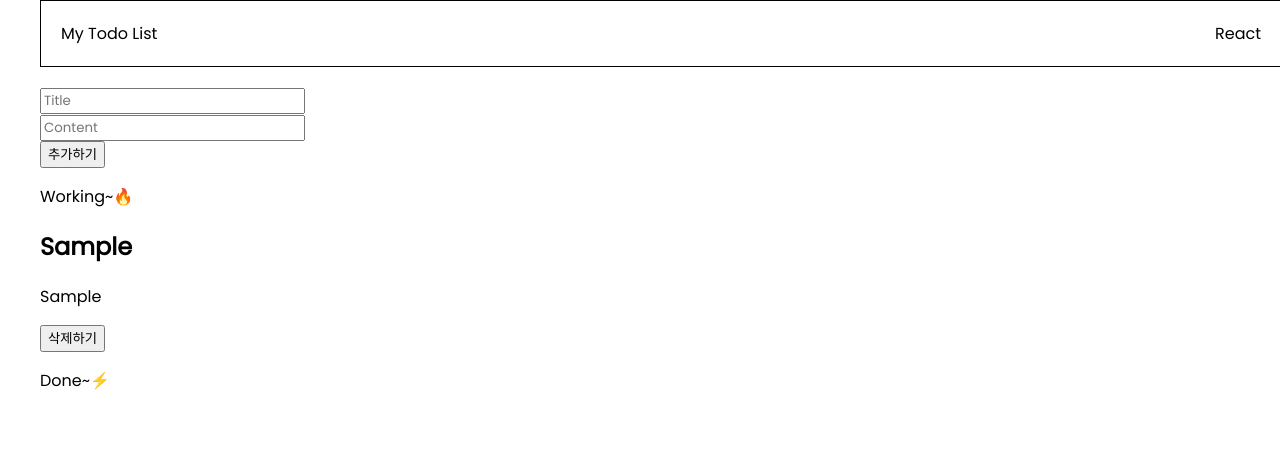
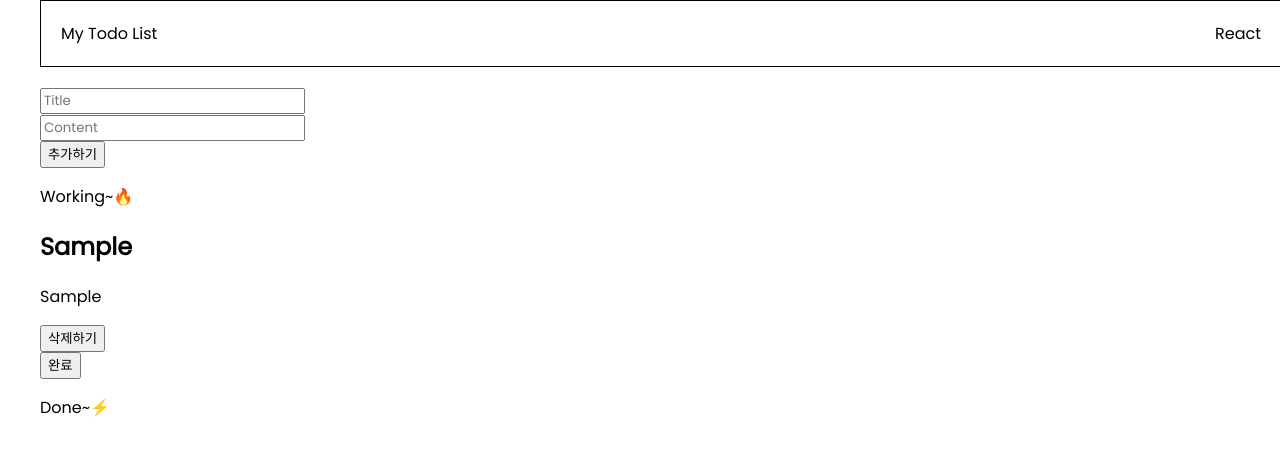
Before and after one commit to tube-jeonghoon/todolist, a React (Create React App) app: page / in a window 1280 px wide. Both pictures are taken after typing "Sample", "Sample" into the empty fields and a click on the button "추가하기". Shown: the top 454 px of the page. Built offline with nearby package versions, Linux system fonts and the light colour scheme.

Commit message:
완료, 취소 버튼 및 기능 구현 완료
- clickDoneButton, clickCancelButton 함수 구현 완료
- 기능이 같으므로 나중에 합쳐야 됌

```diff
--- a/src/App.jsx
+++ b/src/App.jsx
@@ -57,13 +57,13 @@ const App = () => {
 
   // -------------- 완료 버튼 --------------
   const clickDoneButton = (id) => {
-    const newTodos = todos.map((todo) => {
+    const newTodo = todos.map((todo) => {
       if (todo.id === id) {
-        return { ...todo, isDone: false };
+        return { ...todo, isDone: true };
       }
       return todo;
     });
-    setTodos(newTodos);
+    setTodos(newTodo);
   };
 
   // -------------- 취소 버튼 --------------
@@ -138,16 +138,53 @@ const App = () => {
                         삭제하기
                       </button>
                     </div>
+                    <div className="done_box">
+                      <button
+                        className="btn"
+                        onClick={() => clickDoneButton(item.id)}
+                      >
+                        완료
+                      </button>
+                    </div>
                   </div>
                 );
               }
             })}
           </div>
         </div>
-        {/* -------------- Done zone -------------- */}
+        {/* -------------- Done Zone -------------- */}
         <div className="done_zone">
-          <div className="working_zone">
+          {/* -------------- Done List -------------- */}
+          <div className="done_list">
             <p>Done~⚡️</p>
+            {todos.map((item) => {
+              if (item.isDone === true) {
+                return (
+                  <div key={item.id}>
+                    <div className="contents_box">
+                      <h2>{item.title}</h2>
+                      <p>{item.content}</p>
+                    </div>
+                    <div className="remove_box">
+                      <button
+                        className="btn"
+                        onClick={() => clickRemoveButton(item.id)}
+                      >
+                        삭제하기
+                      </button>
+                    </div>
+                    <div className="cancel_box">
+                      <button
+                        className="btn"
+                        onClick={() => clickCancelButton(item.id)}
+                      >
+                        취소
+                      </button>
+                    </div>
+                  </div>
+                );
+              }
+            })}
           </div>
         </div>
       </div>
```
